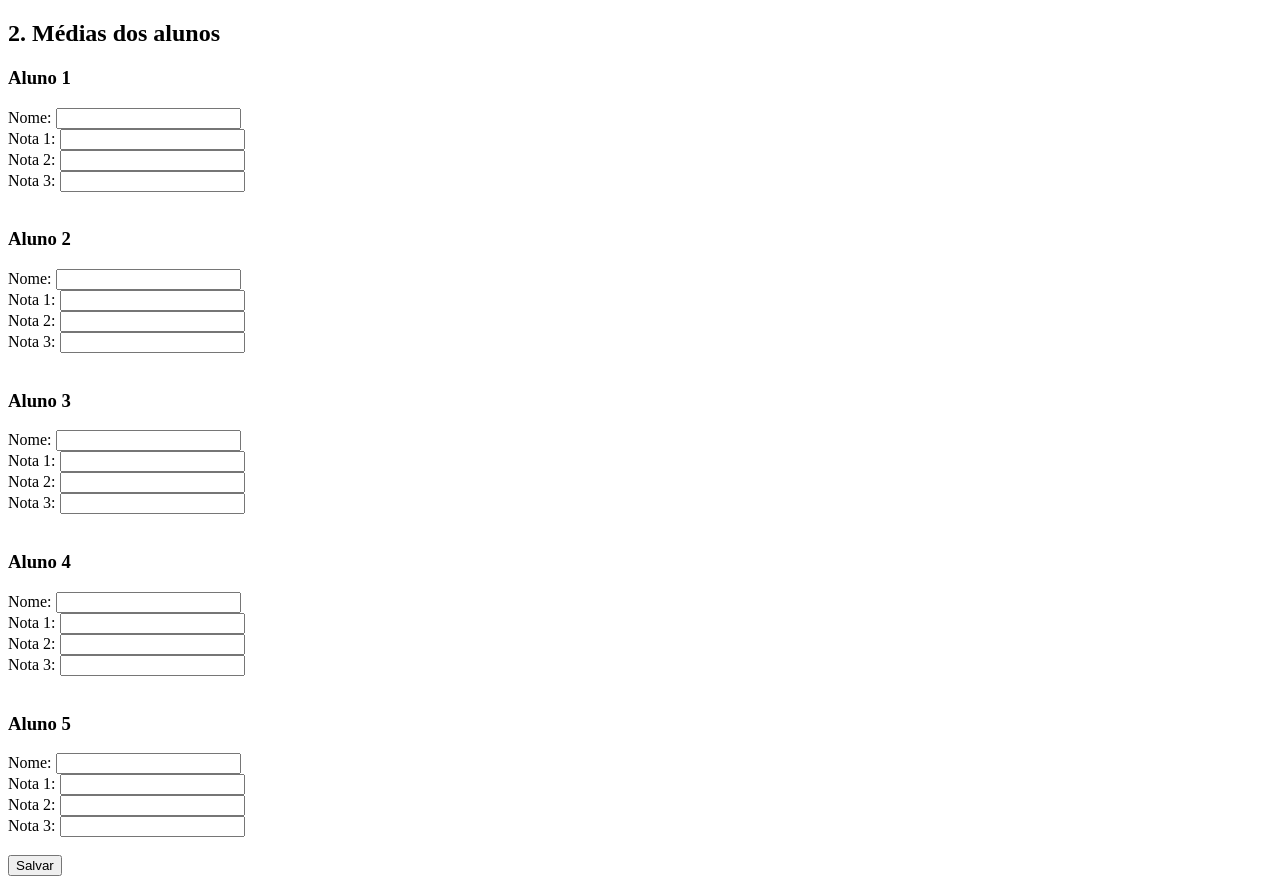
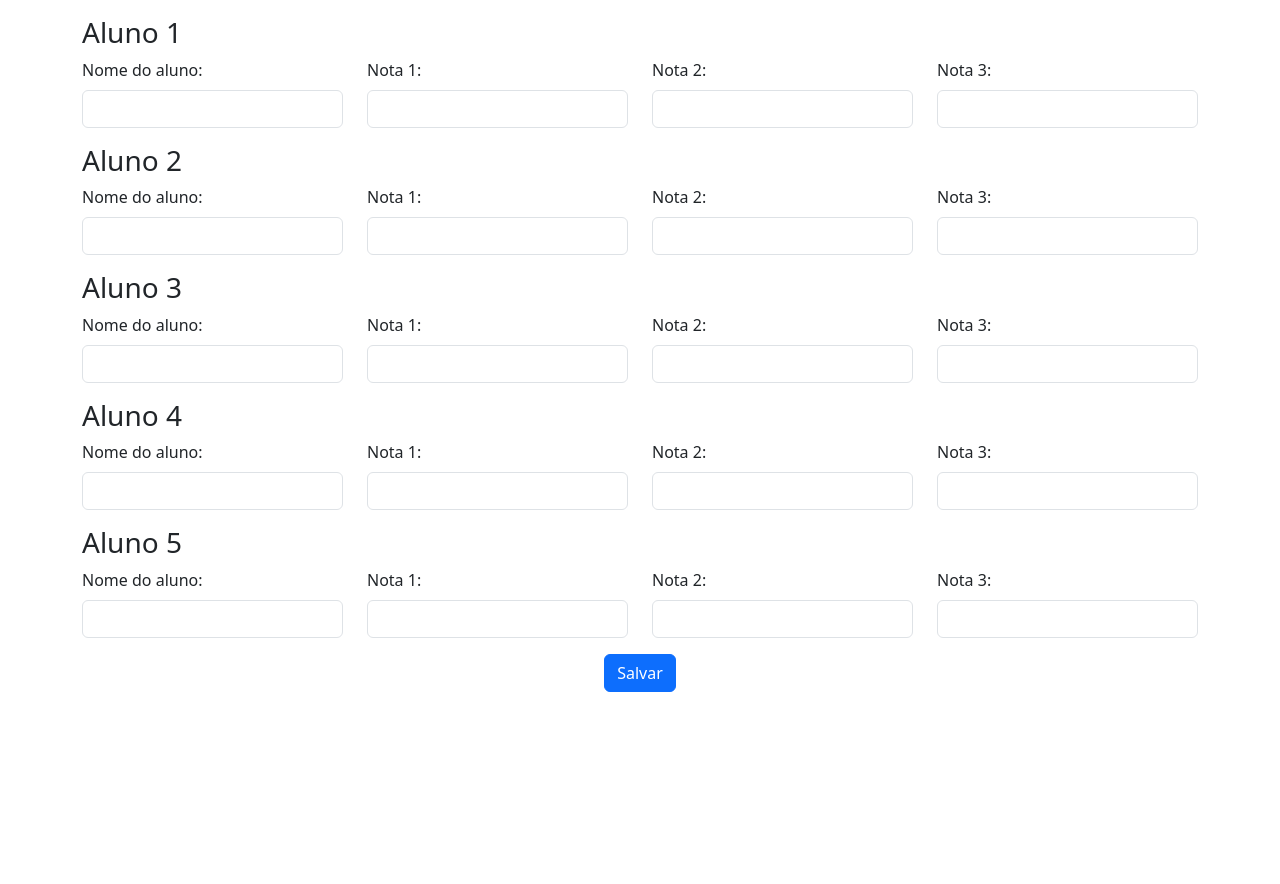
Before and after one commit to Ygor-IA/Eletiva-1, a PHP site: page /Lista_4/exerc2.php in a window 1280 px wide. After the commit the page ends 692 px from the top, so only its background shows below. Run offline with PHP 8.4, Linux system fonts and the light colour scheme.

Commit message:
Finalização Exercício 2

```diff
--- a/Lista_4/exerc1.php
+++ b/Lista_4/exerc1.php
@@ -21,7 +21,10 @@
               <input type="number" id="tel[]" name="tel[]" class="form-control" required="">
             </div></div>
     <?php endfor; ?>
+<div class="d-flex justify-content-center">
     <button type="submit" class="btn btn-primary">Salvar</button>
+</div>
+
 </form>
 <script src="https://cdn.jsdelivr.net/npm/bootstrap@5.3.6/dist/js/bootstrap.bundle.min.js" integrity="sha384-j1CDi7MgGQ12Z7Qab0qlWQ/Qqz24Gc6BM0thvEMVjHnfYGF0rmFCozFSxQBxwHKO" crossorigin="anonymous"></script>
 </div>
--- a/Lista_4/exerc2.php
+++ b/Lista_4/exerc2.php
@@ -1,27 +1,48 @@
-<!DOCTYPE html>
-<html lang="pt-br">
-<head><meta charset="UTF-8"><title>Ex2 - Alunos</title></head>
+<!doctype html>
+<html lang="pt-BR">
+<head>
+<meta charset="utf-8">
+<meta name="viewport" content="width=device-width, initial-scale=1">
+<title>2. Média dos alunos</title>
+<link href="https://cdn.jsdelivr.net/npm/bootstrap@5.3.0/dist/css/bootstrap.min.css" rel="stylesheet" >
+</head>
 <body>
-<h2>2. Médias dos alunos</h2>
+<div class="container py-3">
 <form method="post">
     <?php for ($i=1; $i<=5; $i++): ?>
         <h3>Aluno <?= $i ?></h3>
-        Nome: <input type="text" name="nome[]" required><br>
-        Nota 1: <input type="number" step="0.01" name="n1[]" required><br>
-        Nota 2: <input type="number" step="0.01" name="n2[]" required><br>
-        Nota 3: <input type="number" step="0.01" name="n3[]" required><br><br>
+        <div class="row inline-row mb-3"><div class="col-md-3">
+              <label for="nome[]" class="form-label">Nome do aluno:</label>
+              <input type="text" id="nome[]" name="nome[]" class="form-control" required="">
+            </div><div class="col-md-3">
+              <label for="n1[]" class="form-label">Nota 1:</label>
+              <input type="number" id="n1[]" name="n1[]" class="form-control" required="" step="0.01">
+            </div><div class="col-md-3">
+              <label for="n2[]" class="form-label">Nota 2:</label>
+              <input type="number" id="n2[]" name="n2[]" class="form-control" required="" step="0.01">
+            </div>
+            <div class="col-md-3">
+            <label for="n3[]" class="form-label">Nota 3:</label>
+              <input type="number" id="n3[]" name="n3[]" class="form-control" required="" step="0.01">
+            </div></div>
+
     <?php endfor; ?>
-    <button type="submit">Salvar</button>
-</form>
+<div class="d-flex justify-content-center">
+    <button type="submit" class="btn btn-primary">Salvar</button>
+</div>
+  </form>
+<script src="https://cdn.jsdelivr.net/npm/bootstrap@5.3.6/dist/js/bootstrap.bundle.min.js" integrity="sha384-j1CDi7MgGQ12Z7Qab0qlWQ/Qqz24Gc6BM0thvEMVjHnfYGF0rmFCozFSxQBxwHKO" crossorigin="anonymous"></script>
+    </div>
+<center>
 <?php
-if ($_POST) {
+if ($_SERVER['REQUEST_METHOD'] == 'POST') {
     $alunos = [];
     for ($i=0; $i<5; $i++) {
         $media = ($_POST['n1'][$i] + $_POST['n2'][$i] + $_POST['n3'][$i]) / 3;
         $alunos[$_POST['nome'][$i]] = $media;
     }
 
-    arsort($alunos); // ordena por média (descendente)
+    arsort($alunos);
     echo "<h3>Lista de alunos:</h3>";
     foreach ($alunos as $nome => $media) {
         echo "$nome → Média: " . number_format($media, 2, ',', '.') . "<br>";
```
Also changed, not shown: 1 other file.
